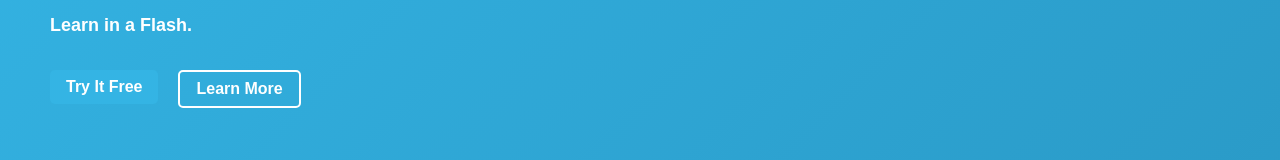
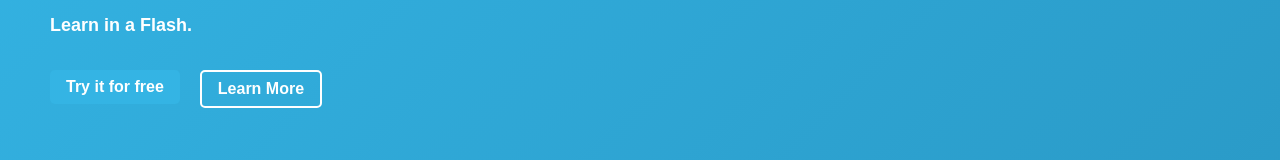
Before and after one commit to arnavs06/RedesignedFlashFinance, a React (Vite) app in the folder frontend/: page / in a window 1280 px wide. Shown: the part 231-391 px from the top of the page. Built offline with nearby package versions, Linux system fonts and the light colour scheme; a web font is replaced by a local one.

Commit message:
fixed try button

```diff
--- a/frontend/src/components/Landing/Hero.jsx
+++ b/frontend/src/components/Landing/Hero.jsx
@@ -1,7 +1,7 @@
 import React from 'react';
 import { motion } from 'framer-motion';
 import { Link } from 'react-scroll';
-
+import { Link as RouterLink } from 'react-router-dom';
 const Hero = () => {
   return (
     <section className="hero">
@@ -21,9 +21,9 @@ const Hero = () => {
           Learn in a Flash.
         </motion.p>
         <div className="hero-buttons">
-          <Link to="pricing" smooth={true} duration={500}>
-            <button className="cta-button primary">Try It Free</button>
-          </Link>
+        <RouterLink to="/login">
+          <button className="cta-button">Try it for free</button>
+        </RouterLink>
           <Link to="features" smooth={true} duration={500}>
             <button className="cta-button secondary">Learn More</button>
           </Link>
```
